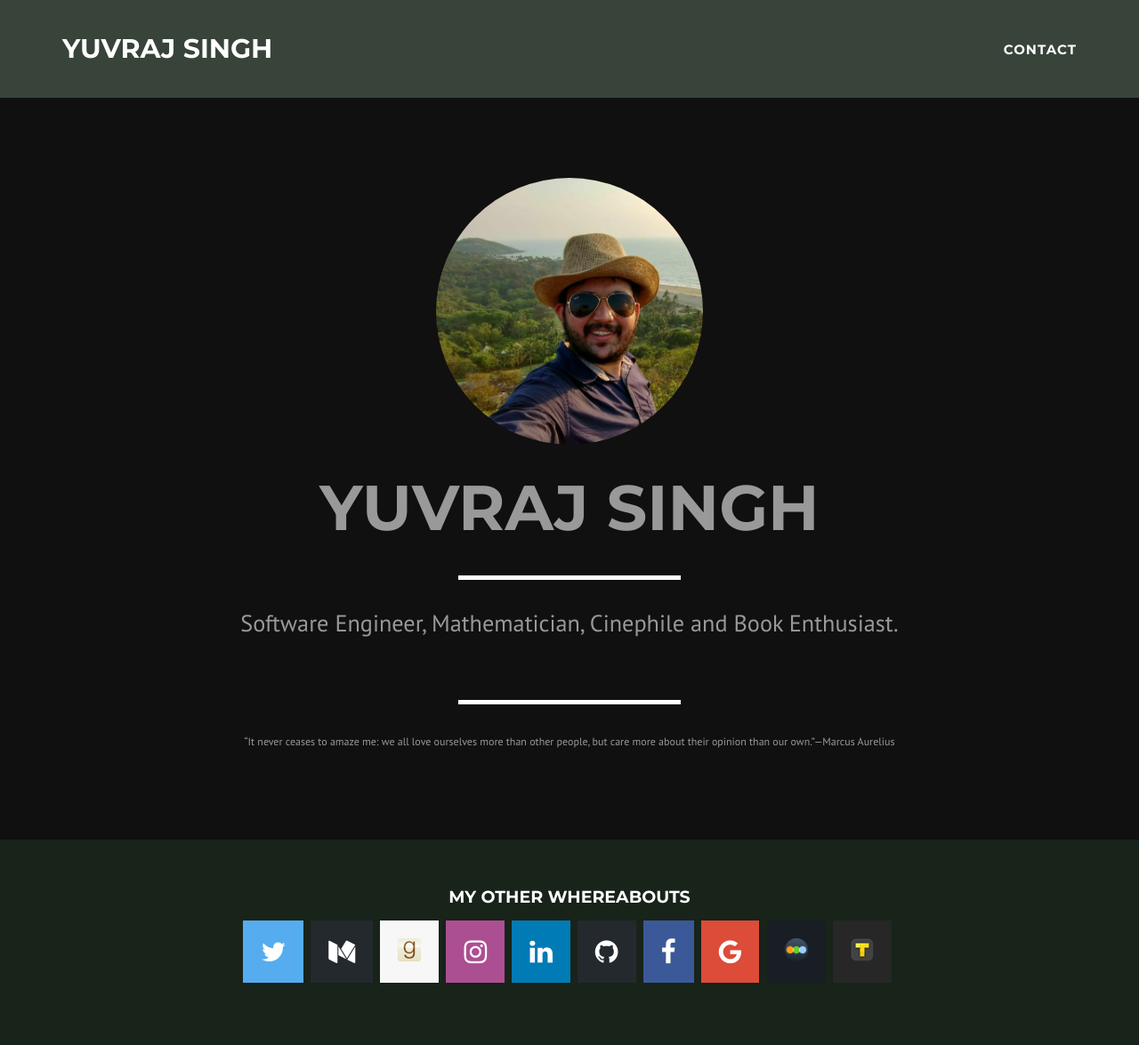
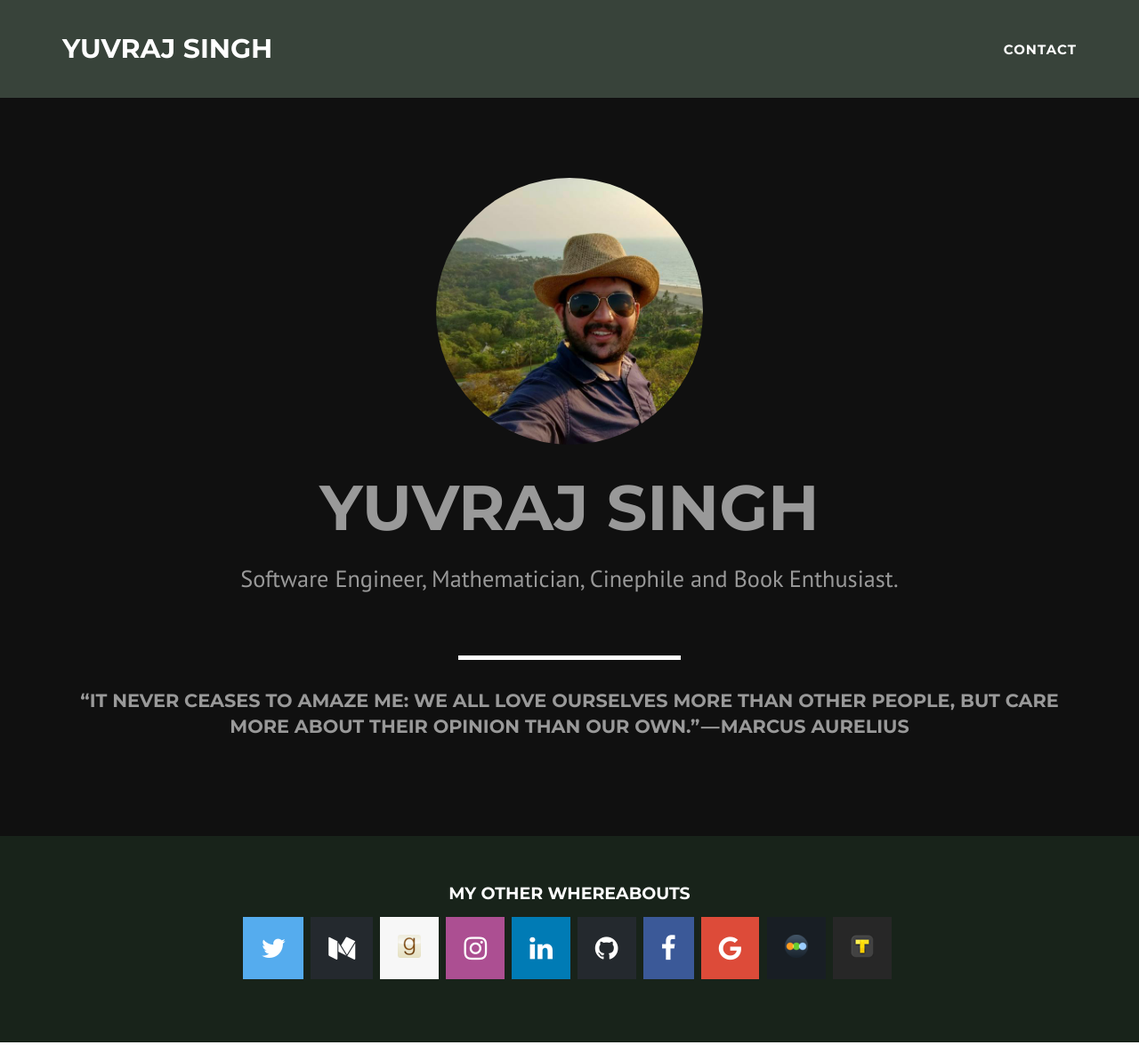
Before and after one commit to yuvraj-singh/yuvraj-singh.github.io, a Jekyll site: the page built from index.html, in a window 1280 px wide and 1175 px high. Shown: the whole window at 89% size. Built offline with Jekyll 4.4.1, drawn with Linux system fonts in a browser that asks for light colours.

Commit message:
added quote in header

```diff
--- a/_includes/header.html
+++ b/_includes/header.html
@@ -6,13 +6,15 @@
                     <img class="img-responsive" src="/img/profile.png" alt="">
                     <div class="intro-text">
                         <span class="name">{{ site.title }}</span>
-                        <hr class="star-light">
+                        <!-- <hr class="star-light"> -->
                         <span class="skills">{{ site.description }}</span>
                     </div>
                     <br>
                     <br>
                     <hr class="star-light">
+                    <h3>
                     <span class="skills">{{ site.quote }}</span>
+                  </h3>
                 </div>
             </div>
         </div>
```
